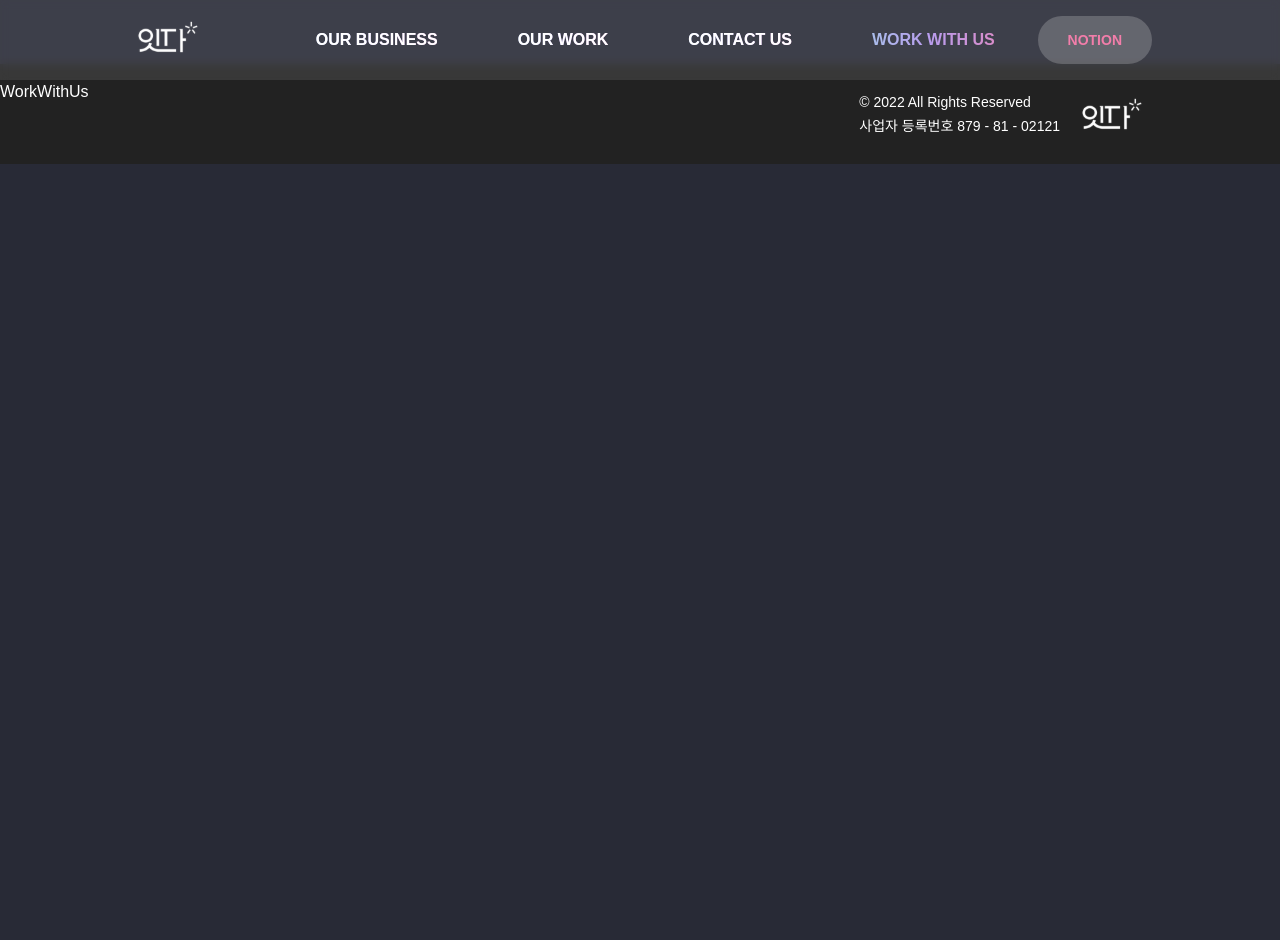
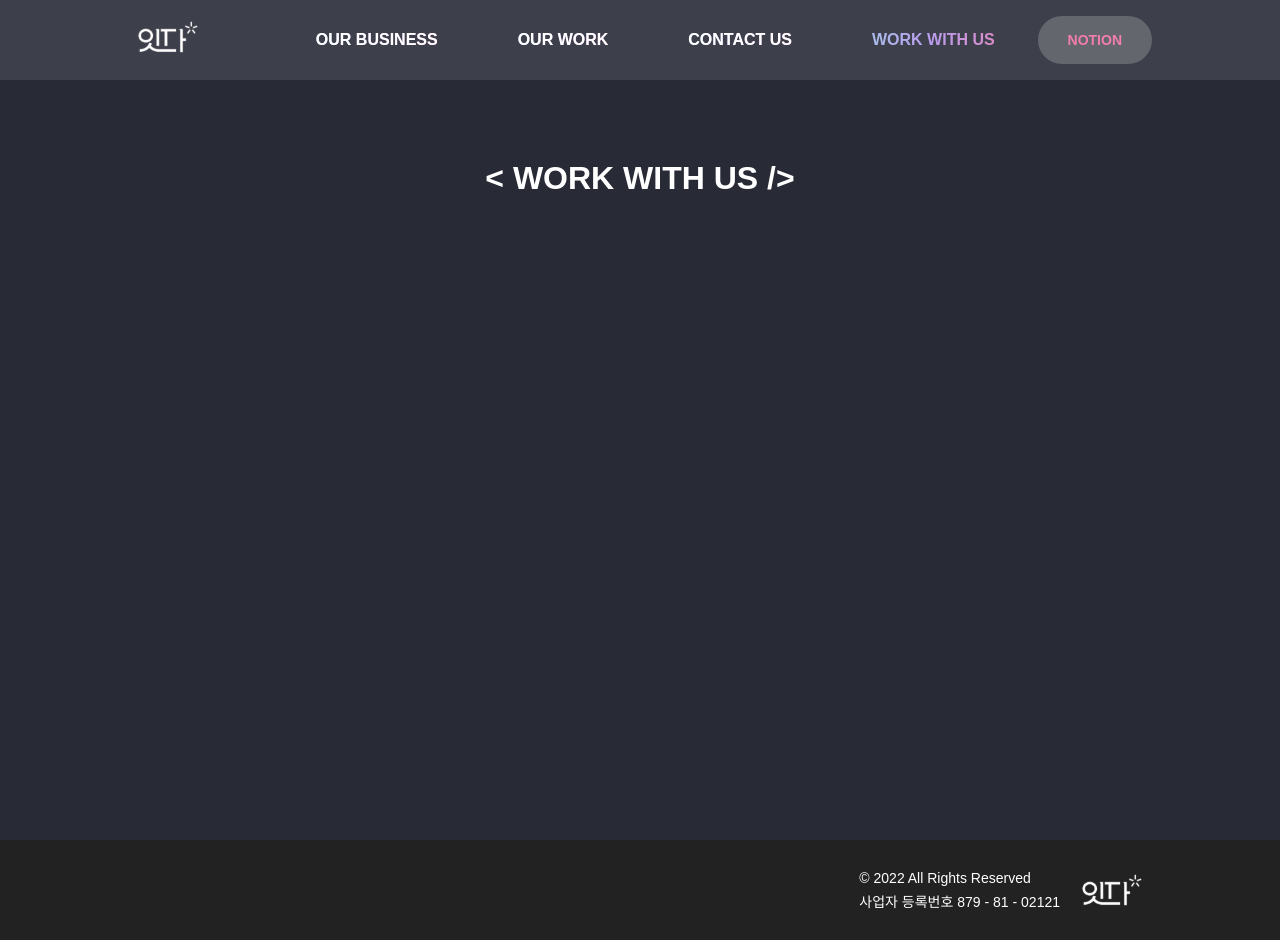
Before and after one commit to lillyYu/itda-platform, a React (Create React App) app in the folder client/: page /with-us in a window 1280 px wide. Before the commit the page ends 800 px from the top, so only its background shows below. Built offline with nearby package versions, Linux system fonts and the light colour scheme; a web font is replaced by a local one.

Commit message:
commit during work with us page

```diff
--- a/client/src/pages/landing/ContactUs.js
+++ b/client/src/pages/landing/ContactUs.js
@@ -1,5 +1,5 @@
 import SectionTitle from "components/elements/SectionTitle"
-import 'scss/pages/contact-us.scss';
+import 'scss/pages/landing/contact-us.scss';
 import pdf from 'images/itdaCompanyInfo.pdf'
 import ContactForm from "components/contact-form/ContactForm";
 
--- a/client/src/pages/landing/MainBanner.js
+++ b/client/src/pages/landing/MainBanner.js
@@ -1,4 +1,4 @@
-import 'scss/pages/main-banner.scss';
+import 'scss/pages/landing/main-banner.scss';
 import banners from 'data/main-banner.json'
 import { useState } from 'react';
 import { useEffect } from 'react';
--- a/client/src/pages/landing/OurBusiness.js
+++ b/client/src/pages/landing/OurBusiness.js
@@ -1,4 +1,4 @@
-import 'scss/pages/our-business.scss';
+import 'scss/pages/landing/our-business.scss';
 import ourBusiness from 'data/our-business.json';
 import { Desktop } from 'utils/MediaQuery';
 import SectionTitle from 'components/elements/SectionTitle';
--- a/client/src/pages/landing/OurWork.js
+++ b/client/src/pages/landing/OurWork.js
@@ -1,5 +1,5 @@
 import SectionTitle from 'components/elements/SectionTitle';
-import 'scss/pages/our-work.scss';
+import 'scss/pages/landing/our-work.scss';
 import ourWorks from 'data/our-work.json'
 import { useState } from 'react';
 import ModalPortal from 'utils/modal/ModalPortal';
--- a/client/src/pages/subpages/WorkWithUs.js
+++ b/client/src/pages/subpages/WorkWithUs.js
@@ -1,7 +1,17 @@
+import SectionTitle from "components/elements/SectionTitle"
+import 'scss/pages/subpages/work-with-us.scss';
 
 const WorkWithUs = () => {
   return (
-    <div>WorkWithUs</div>
+    <section className="work-with-us">
+      <div className="work-with-us-wrap">
+        <SectionTitle title="WORK WITH US" />
+
+        <article>
+
+        </article>
+      </div>
+    </section>
   )
 }
 
--- a/client/src/scss/pages/footer.scss
+++ b/client/src/scss/pages/footer.scss
@@ -23,6 +23,7 @@
 @include desktop {
   .footer {
     @include paddingInline();
+    position: relative;
     height: 10rem;
     margin-top: 4rem;
     background-color: #222;
--- /dev/null
+++ b/client/src/scss/pages/subpages/work-with-us.scss
@@ -0,0 +1,11 @@
+@import 'scss/commons/var';
+
+.work-with-us {
+  position: relative;
+  padding-top: 8rem;
+  min-height: 100vh;
+
+  .work-with-us-wrap {
+    @include webMargin();
+  }
+}
```
Also changed, not shown: client/src/scss/pages/landing/contact-us.scss (renamed from client/src/scss/pages/contact-us.scss), client/src/scss/pages/landing/main-banner.scss (renamed from client/src/scss/pages/main-banner.scss), client/src/scss/pages/landing/our-business.scss (renamed from client/src/scss/pages/our-business.scss), client/src/scss/pages/landing/our-work.scss (renamed from client/src/scss/pages/our-work.scss).
